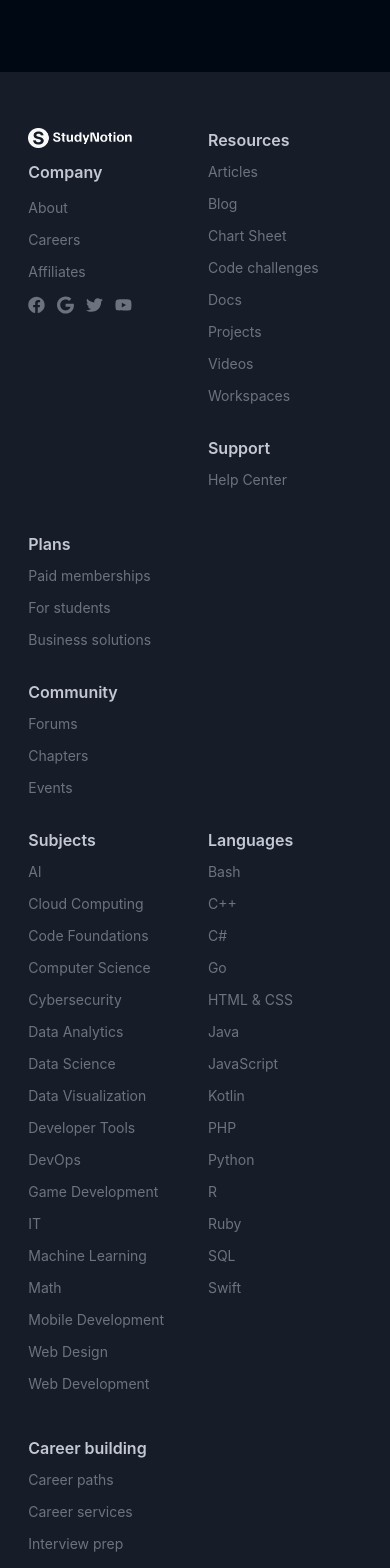
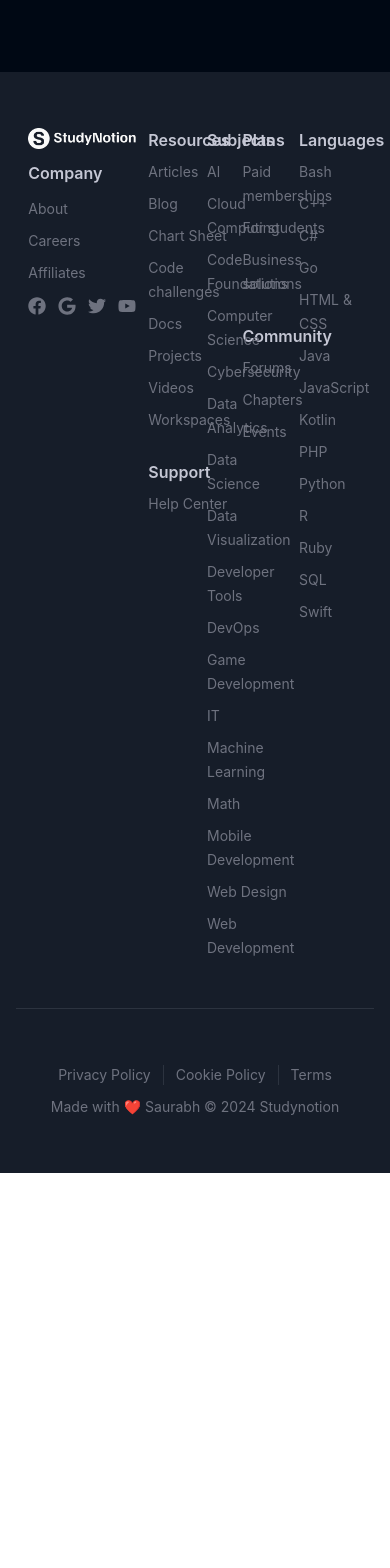
Before and after one commit to SaurabhKumar171/studyNotion, a React (Create React App) app: page / in a window 390 px wide. Shown: the part 5200-6768 px from the top of the page. After the commit the page ends 6373 px from the top, so only its background shows below. Built offline with nearby package versions, Linux system fonts and the light colour scheme; no server answers.

Commit message:
Making footer responsive

```diff
--- a/src/components/common/Footer.jsx
+++ b/src/components/common/Footer.jsx
@@ -26,10 +26,10 @@
   return (
     <div className="bg-richblack-800">
       <div className="flex lg:flex-row gap-8 items-center justify-between w-11/12 max-w-maxContent text-richblack-400 leading-6 mx-auto relative py-14">
-        <div className="border-b w-[100%] flex flex-col lg:flex-row pb-5 border-richblack-700">
+        <div className="border-b w-[100%] flex flex-row pb-5 border-richblack-700">
           {/* Section 1 */}
-          <div className="lg:w-[50%] flex flex-wrap flex-row justify-between lg:border-r lg:border-richblack-700 pl-3 lg:pr-5 gap-3">
-            <div className="w-[30%] flex flex-col gap-3 lg:w-[30%] mb-7 lg:pl-0">
+          <div className="w-1/2 flex flex-row lg:border-r lg:border-richblack-700 pl-3 lg:pr-5 gap-3">
+            <div className="flex flex-col gap-3  mb-7 lg:pl-0">
               <img src={Logo} alt="" className="object-contain" />
               <h1 className="text-richblack-50 font-semibold text-[16px]">
                 Company
@@ -55,7 +55,7 @@
               <div></div>
             </div>
 
-            <div className="w-[48%] lg:w-[30%] mb-7 lg:pl-0">
+            <div className="mb-7 lg:pl-0">
               <h1 className="text-richblack-50 font-semibold text-[16px]">
                 Resources
               </h1>
@@ -83,7 +83,7 @@
               </div>
             </div>
 
-            <div className="w-[48%] lg:w-[30%] mb-7 lg:pl-0">
+            <div className="mb-7 lg:pl-0">
               <h1 className="text-richblack-50 font-semibold text-[16px]">
                 Plans
               </h1>
@@ -124,7 +124,7 @@
           </div>
 
           {/* Section 2 */}
-          <div className="lg:w-[50%] flex flex-wrap flex-row justify-between pl-3 lg:pl-5 gap-3">
+          <div className="w-1/2  flex flex-row pl-3 lg:pl-5 gap-3">
             {FooterLink2.map((ele, i) => {
               return (
                 <div key={i} className="w-[48%] lg:w-[30%] mb-7 lg:pl-0">
@@ -172,7 +172,7 @@
             })}
           </div>
 
-          <div className="text-center">Made with ❤️ CodeHelp © 2023 Studynotion</div>
+          <div className="text-center">Made with ❤️ Saurabh © 2024 Studynotion</div>
         </div>
       </div>
     </div>
```
